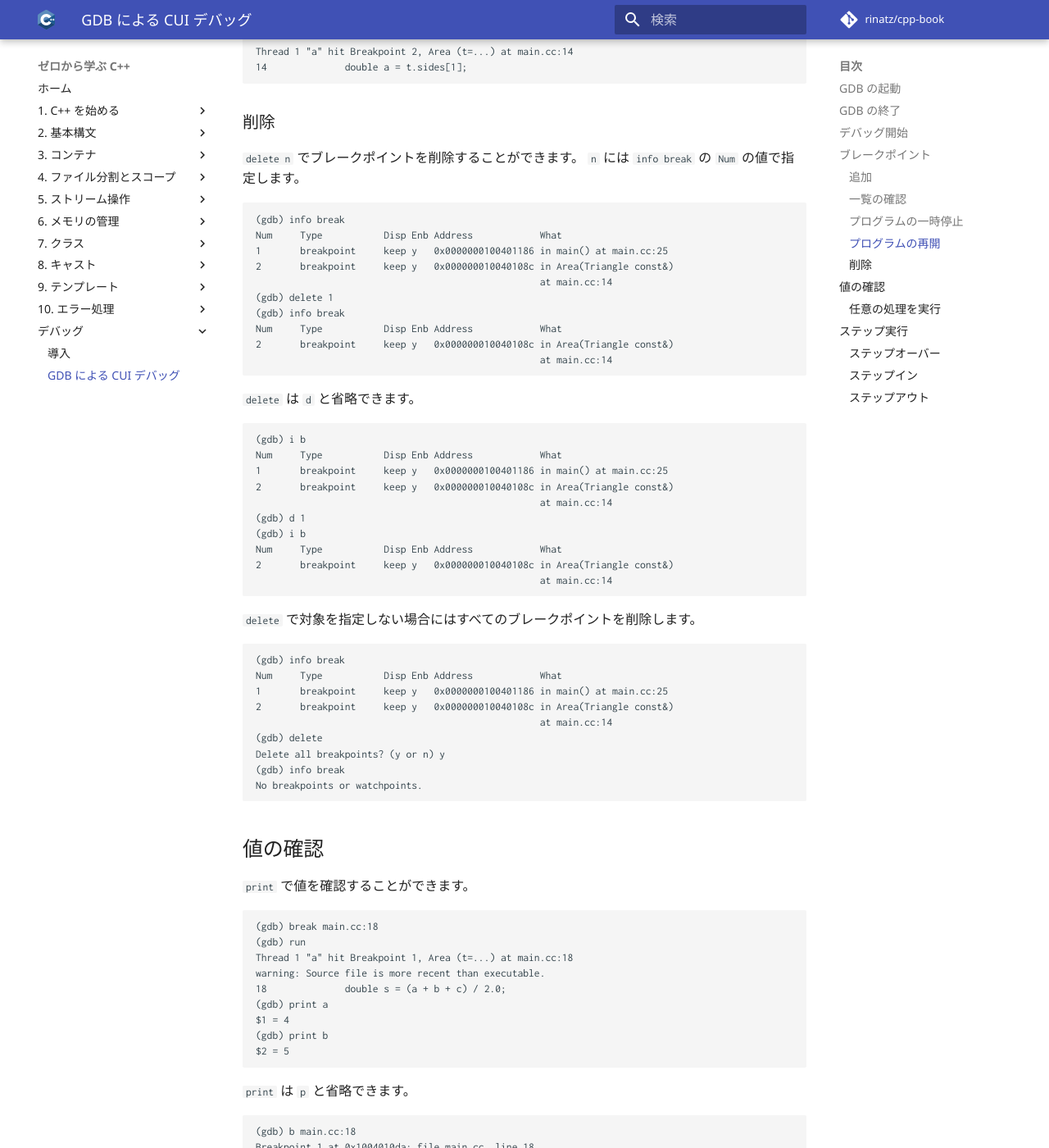
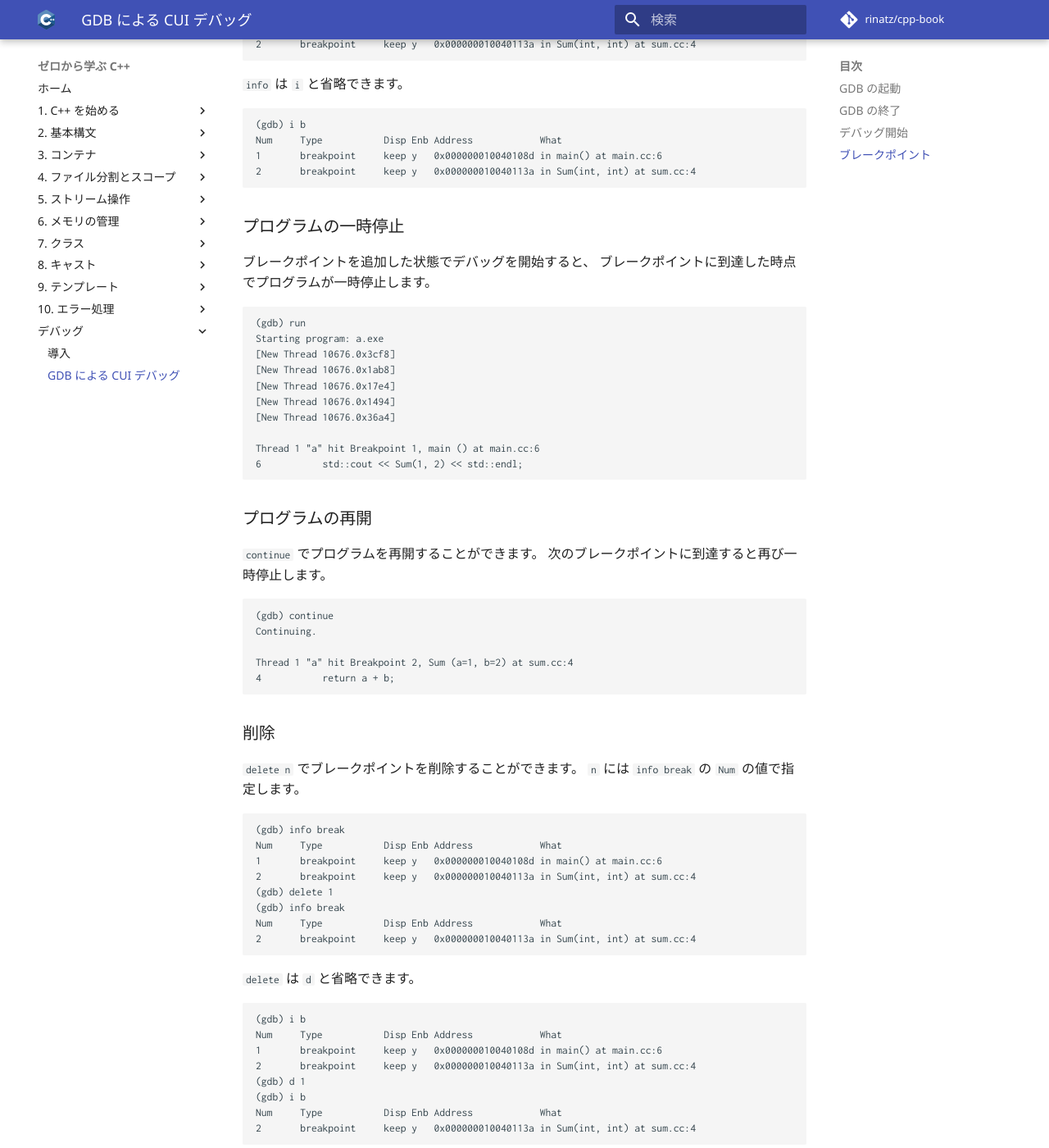
Before and after one commit to rinatz/cpp-book, an MkDocs documentation site: the page built from docs/debug-gdb.md, in a window 1280 px wide and 1400 px high, scrolled down 2274 px. Shown: the whole window at 82% size. Built offline with MkDocs 1.6.1 and Material for MkDocs 9.7.7, drawn with Linux system fonts in a browser that asks for light colours; comment, search, counter and statistics services are not loaded; some of the changed text lies outside the part shown.

Commit message:
Change sample for breakpoints

````diff
--- a/docs/debug-gdb.md
+++ b/docs/debug-gdb.md
@@ -48,22 +48,54 @@
 
 ## ブレークポイント
 
+以下のコードでブレークポイントの使い方を説明します。
+
+```cpp tab="main.cc" linenums="1"
+#include <iostream>
+
+#include "sum.h"
+
+int main() {
+    std::cout << Sum(1, 2) << std::endl;
+    return 0;
+}
+```
+
+```cpp tab="sum.h" linenums="1"
+#ifndef SUM_H_
+#define SUM_H_
+
+int Sum(int a, int b);
+
+#endif  // SUM_H_
+```
+
+```cpp tab="sum.cc" linenums="1"
+#include "sum.h"
+
+int Sum(int a, int b) {
+    return a + b;
+}
+```
+
 ### 追加
 
 `break ファイル:行番号` または `break 関数名` でブレークポイントを追加します。
 
 ```gdb
-(gdb) break main.cc:25
-Breakpoint 1 at 0x100401186: file main.cc, line 25.
-(gdb) break Area
-Breakpoint 2 at 0x10040108c: file main.cc, line 14.
+(gdb) break main.cc:6
+Breakpoint 1 at 0x10040108d: file main.cc, line 6.
+(gdb) break Sum
+Breakpoint 2 at 0x10040113a: file sum.cc, line 4.
 ```
 
 `break` は `b` と省略することもできます。
 
 ```gdb
-(gdb) b main.cc:25
-(gdb) b Area
+(gdb) b main.cc:6
+Breakpoint 1 at 0x10040108d: file main.cc, line 6.
+(gdb) b Sum
+Breakpoint 2 at 0x10040113a: file sum.cc, line 4.
 ```
 
 ### 一覧の確認
@@ -73,9 +105,8 @@
 ```gdb
 (gdb) info break
 Num     Type           Disp Enb Address            What
-1       breakpoint     keep y   0x0000000100401186 in main() at main.cc:25
-2       breakpoint     keep y   0x000000010040108c in Area(Triangle const&)
-                                                   at main.cc:14
+1       breakpoint     keep y   0x000000010040108d in main() at main.cc:6
+2       breakpoint     keep y   0x000000010040113a in Sum(int, int) at sum.cc:4
 ```
 
 `info` は `i` と省略できます。
@@ -83,9 +114,8 @@
 ```gdb
 (gdb) i b
 Num     Type           Disp Enb Address            What
-1       breakpoint     keep y   0x0000000100401186 in main() at main.cc:25
-2       breakpoint     keep y   0x000000010040108c in Area(Triangle const&)
-                                                   at main.cc:14
+1       breakpoint     keep y   0x000000010040108d in main() at main.cc:6
+2       breakpoint     keep y   0x000000010040113a in Sum(int, int) at sum.cc:4
 ```
 
 ### プログラムの一時停止
@@ -95,9 +125,15 @@
 
 ```gdb
 (gdb) run
+Starting program: a.exe
+[New Thread 10676.0x3cf8]
+[New Thread 10676.0x1ab8]
+[New Thread 10676.0x17e4]
+[New Thread 10676.0x1494]
+[New Thread 10676.0x36a4]
 
-Thread 1 "a" hit Breakpoint 1, main () at main.cc:25
-25              std::cout << Area(t) << std::endl;
+Thread 1 "a" hit Breakpoint 1, main () at main.cc:6
+6           std::cout << Sum(1, 2) << std::endl;
 ```
 
 ### プログラムの再開
@@ -109,8 +145,8 @@
 (gdb) continue
 Continuing.
 
-Thread 1 "a" hit Breakpoint 2, Area (t=...) at main.cc:14
-14              double a = t.sides[1];
+Thread 1 "a" hit Breakpoint 2, Sum (a=1, b=2) at sum.cc:4
+4           return a + b;
 ```
 
 ### 削除
@@ -121,14 +157,12 @@
 ```gdb
 (gdb) info break
 Num     Type           Disp Enb Address            What
-1       breakpoint     keep y   0x0000000100401186 in main() at main.cc:25
-2       breakpoint     keep y   0x000000010040108c in Area(Triangle const&)
-                                                   at main.cc:14
+1       breakpoint     keep y   0x000000010040108d in main() at main.cc:6
+2       breakpoint     keep y   0x000000010040113a in Sum(int, int) at sum.cc:4
 (gdb) delete 1
 (gdb) info break
 Num     Type           Disp Enb Address            What
-2       breakpoint     keep y   0x000000010040108c in Area(Triangle const&)
-                                                   at main.cc:14
+2       breakpoint     keep y   0x000000010040113a in Sum(int, int) at sum.cc:4
 ```
 
 `delete` は `d` と省略できます。
@@ -136,14 +170,12 @@
 ```gdb
 (gdb) i b
 Num     Type           Disp Enb Address            What
-1       breakpoint     keep y   0x0000000100401186 in main() at main.cc:25
-2       breakpoint     keep y   0x000000010040108c in Area(Triangle const&)
-                                                   at main.cc:14
+1       breakpoint     keep y   0x000000010040108d in main() at main.cc:6
+2       breakpoint     keep y   0x000000010040113a in Sum(int, int) at sum.cc:4
 (gdb) d 1
 (gdb) i b
 Num     Type           Disp Enb Address            What
-2       breakpoint     keep y   0x000000010040108c in Area(Triangle const&)
-                                                   at main.cc:14
+2       breakpoint     keep y   0x000000010040113a in Sum(int, int) at sum.cc:4
 ```
 
 `delete` で対象を指定しない場合にはすべてのブレークポイントを削除します。
@@ -151,9 +183,8 @@
 ```gdb
 (gdb) info break
 Num     Type           Disp Enb Address            What
-1       breakpoint     keep y   0x0000000100401186 in main() at main.cc:25
-2       breakpoint     keep y   0x000000010040108c in Area(Triangle const&)
-                                                   at main.cc:14
+1       breakpoint     keep y   0x000000010040108d in main() at main.cc:6
+2       breakpoint     keep y   0x000000010040113a in Sum(int, int) at sum.cc:4
 (gdb) delete
 Delete all breakpoints? (y or n) y
 (gdb) info break
````
